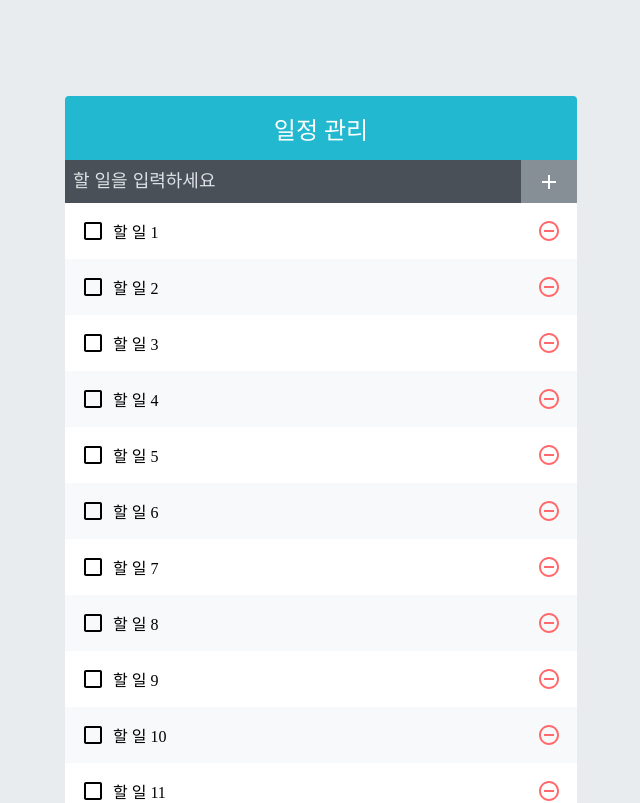
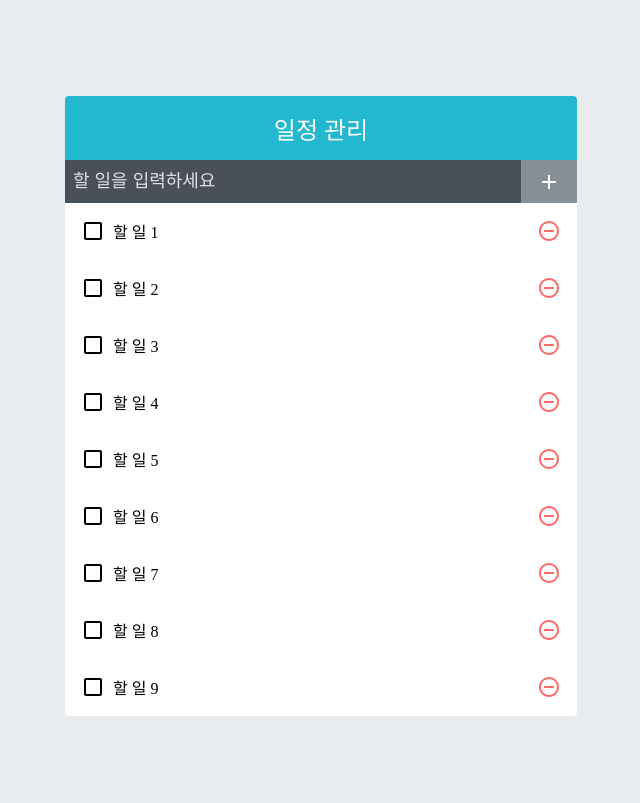
Before and after one commit to simyeen/depoly-test, a React app in the folder todo-app/: page / in a window 1280 px wide. Shown: the top 803 px of the page, without its empty margins (319-959 px from the left). Built offline with nearby package versions, Linux system fonts and the light colour scheme.

Commit message:
react-virtualized

```diff
--- a/todo-app/src/App.js
+++ b/todo-app/src/App.js
@@ -23,7 +23,7 @@ function todoReducer(todos, action) {
       return todos.fliter((todo) => todo.id !== action.id);
     case 'TOGGLE':
       return todos.map((todo) =>
-        todo.id === action.id ? { ...todo, checkd: !todo.checkd } : todo,
+        todo.id === action.id ? { ...todo, checkd: !todo.checked } : todo,
       );
     default:
       return todos;
--- a/todo-app/src/components/TodoList.js
+++ b/todo-app/src/components/TodoList.js
@@ -1,20 +1,37 @@
-import React from 'react';
+import React, { useCallback } from 'react';
 import TodoListItem from './TodoListItem';
 import './TodoList.scss';
+import { List } from 'react-virtualized';
 
 const TodoList = ({ todos, onRemove, onToggle }) => {
-  return (
-    <div className="TodoList">
-      {todos.map((todo) => (
+  const rowRender = useCallback(
+    ({ index, key, style }) => {
+      const todo = todos[index];
+      return (
         <TodoListItem
-          key={todo.id}
           todo={todo}
+          key={key}
           onRemove={onRemove}
           onToggle={onToggle}
-        ></TodoListItem>
-      ))}
-    </div>
+          style={style}
+        />
+      );
+    },
+    [onRemove, onToggle, todos],
+  );
+
+  return (
+    <List
+      className="TodoList"
+      width={512}
+      height={513}
+      rowCount={todos.length}
+      rowHeight={57}
+      rowRenderer={rowRender}
+      list={todos}
+      style={{ outline: 'none' }}
+    />
   );
 };
 
-export default TodoList;
+export default React.memo(TodoList);
--- a/todo-app/src/components/TodoListItem.js
+++ b/todo-app/src/components/TodoListItem.js
@@ -7,10 +7,11 @@ import {
 import cn from 'classnames';
 import './TodoListItem.scss';
 
-const TodoListItem = ({ todo, onRemove, onToggle }) => {
+const TodoListItem = ({ todo, onRemove, onToggle, style }) => {
   const { id, text, checked } = todo;
 
   return (
+    <div className="TodoList-virtualized" style={style}>
       <div className="TodoListItem">
         <div
           className={cn('checkbox', { checked })}
@@ -25,7 +26,11 @@ const TodoListItem = ({ todo, onRemove, onToggle }) => {
           <MdRemoveCircleOutline />
         </div>
       </div>
+    </div>
   );
 };
 
-export default React.memo(TodoListItem);
+export default React.memo(
+  TodoListItem,
+  (prevProps, nextProps) => prevProps.todo === nextProps.todo,
+);
```
Lines whose indentation alone changed are shown as unchanged.
